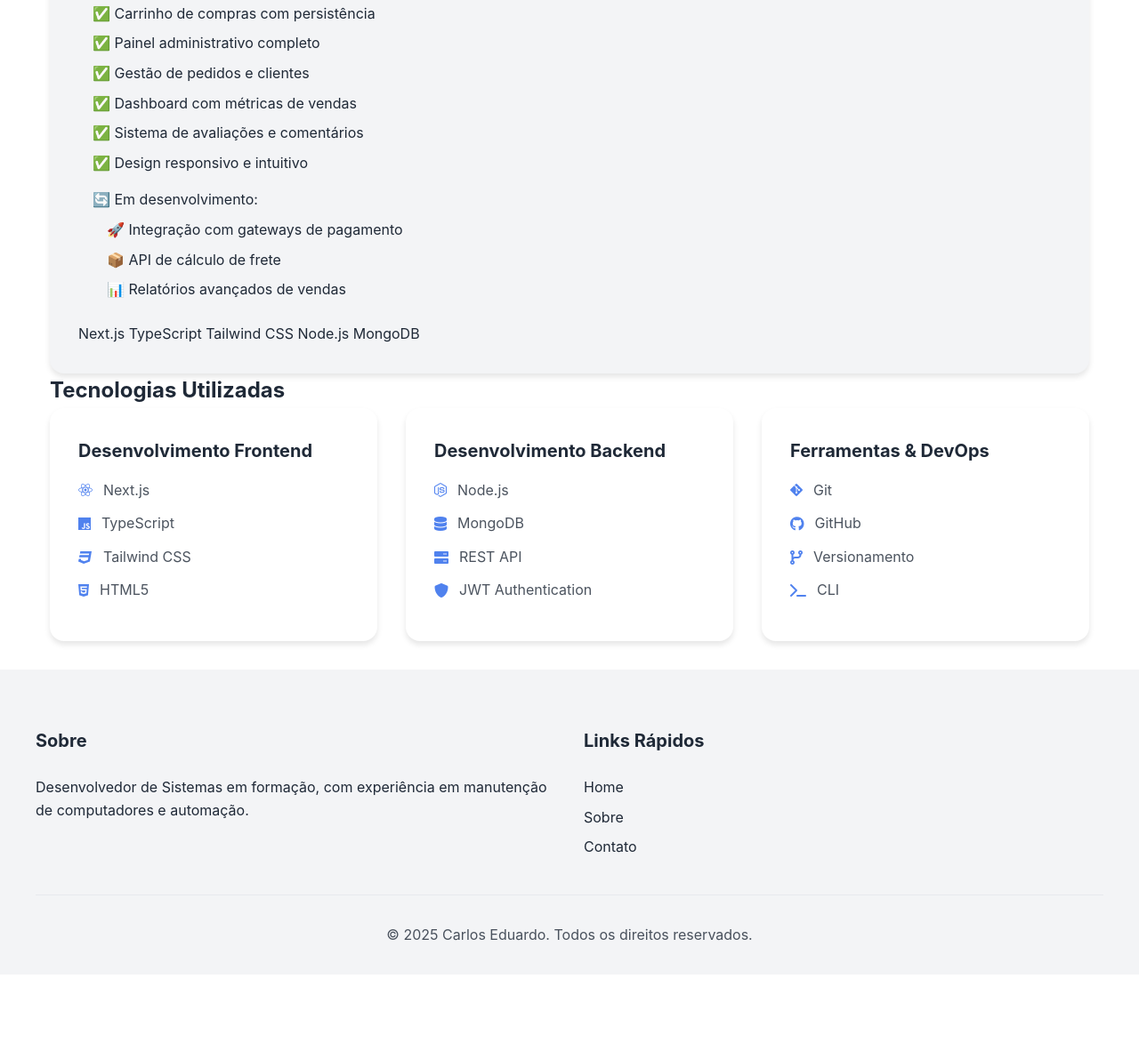
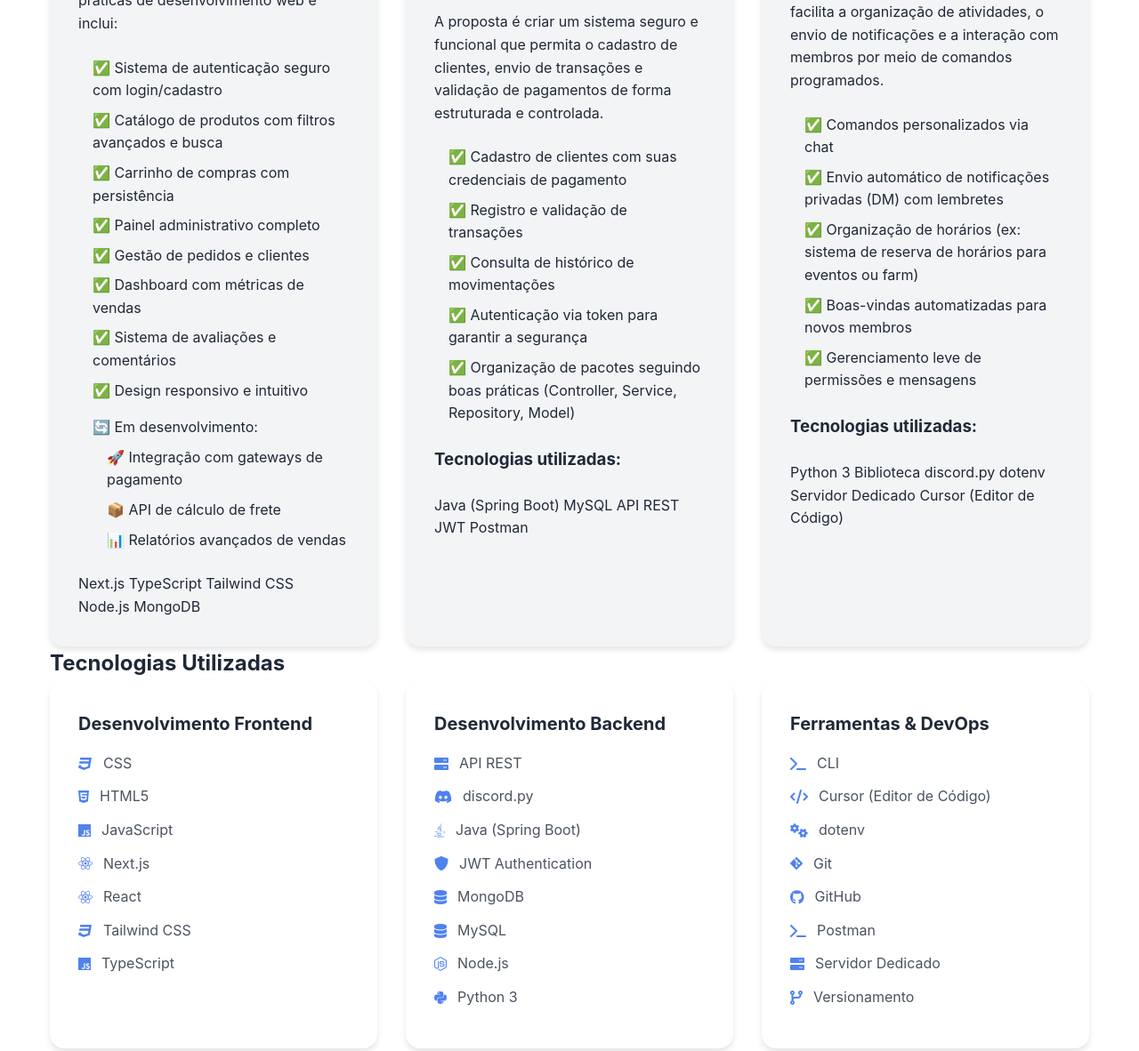
Before and after one commit to eduardocarloos1/Meu-Blog, a plain HTML site: page categorias.html in a window 1280 px wide. Shown: the part 442-1624 px from the top of the page at 89% size. Before the commit the page ends 1538 px from the top, so only its background shows below. Drawn offline with Linux system fonts and the light colour scheme; a script that the page names is missing.

Commit message:
feat: Atualiza projetos e tecnologias na página de categorias

```diff
--- a/categorias.html
+++ b/categorias.html
@@ -57,6 +57,47 @@
                         <span class="tech">MongoDB</span>
                     </div>
                 </div>
+                <div class="project-card" data-category="desenvolvimento" style="padding: 2rem;">
+                    <i class="fas fa-credit-card" style="font-size: 2rem; margin-bottom: 1rem;"></i>
+                    <h2 style="margin-bottom: 1.5rem;">Gateway de Pagamento</h2>
+                    <p style="margin-bottom: 1.5rem;">Este projeto foi desenvolvido com o objetivo de simular o funcionamento de um gateway de pagamentos, como os que vemos em plataformas de e-commerce ou sistemas financeiros.</p>
+                    <p style="margin-bottom: 1.5rem;">A proposta é criar um sistema seguro e funcional que permita o cadastro de clientes, envio de transações e validação de pagamentos de forma estruturada e controlada.</p>
+                    <div class="features-list" style="margin-left: 1rem; margin-bottom: 1.5rem;">
+                        <p style="margin-bottom: 0.5rem;">✅ Cadastro de clientes com suas credenciais de pagamento</p>
+                        <p style="margin-bottom: 0.5rem;">✅ Registro e validação de transações</p>
+                        <p style="margin-bottom: 0.5rem;">✅ Consulta de histórico de movimentações</p>
+                        <p style="margin-bottom: 0.5rem;">✅ Autenticação via token para garantir a segurança</p>
+                        <p style="margin-bottom: 0.5rem;">✅ Organização de pacotes seguindo boas práticas (Controller, Service, Repository, Model)</p>
+                    </div>
+                    <h3 style="margin-top: 1.5rem; margin-bottom: 1rem;">Tecnologias utilizadas:</h3>
+                    <div class="tech-stack" style="margin-top: 1.5rem;">
+                        <span class="tech">Java (Spring Boot)</span>
+                        <span class="tech">MySQL</span>
+                        <span class="tech">API REST</span>
+                        <span class="tech">JWT</span>
+                        <span class="tech">Postman</span>
+                    </div>
+                </div>
+                <div class="project-card" data-category="automação" style="padding: 2rem;">
+                    <i class="fab fa-discord" style="font-size: 2rem; margin-bottom: 1rem;"></i>
+                    <h2 style="margin-bottom: 1.5rem;">BOT – Automação para Discord</h2>
+                    <p style="margin-bottom: 1.5rem;">BOT é um bot desenvolvido para a plataforma Discord, com o objetivo de oferecer automação inteligente e personalizada para servidores. O bot facilita a organização de atividades, o envio de notificações e a interação com membros por meio de comandos programados.</p>
+                    <div class="features-list" style="margin-left: 1rem; margin-bottom: 1.5rem;">
+                        <p style="margin-bottom: 0.5rem;">✅ Comandos personalizados via chat</p>
+                        <p style="margin-bottom: 0.5rem;">✅ Envio automático de notificações privadas (DM) com lembretes</p>
+                        <p style="margin-bottom: 0.5rem;">✅ Organização de horários (ex: sistema de reserva de horários para eventos ou farm)</p>
+                        <p style="margin-bottom: 0.5rem;">✅ Boas-vindas automatizadas para novos membros</p>
+                        <p style="margin-bottom: 0.5rem;">✅ Gerenciamento leve de permissões e mensagens</p>
+                    </div>
+                    <h3 style="margin-top: 1.5rem; margin-bottom: 1rem;">Tecnologias utilizadas:</h3>
+                    <div class="tech-stack" style="margin-top: 1.5rem;">
+                        <span class="tech">Python 3</span>
+                        <span class="tech">Biblioteca discord.py</span>
+                        <span class="tech">dotenv</span>
+                        <span class="tech">Servidor Dedicado</span>
+                        <span class="tech">Cursor (Editor de Código)</span>
+                    </div>
+                </div>
             </div>
             <div class="skills-overview">
                 <h2>Tecnologias Utilizadas</h2>
@@ -64,28 +105,39 @@
                     <div class="skill-category">
                         <h3>Desenvolvimento Frontend</h3>
                         <ul>
+                            <li><i class="fab fa-css3"></i> CSS</li>
+                            <li><i class="fab fa-html5"></i> HTML5</li>
+                            <li><i class="fab fa-js"></i> JavaScript</li>
                             <li><i class="fab fa-react"></i> Next.js</li>
+                            <li><i class="fab fa-react"></i> React</li>
+                            <li><i class="fab fa-css3"></i> Tailwind CSS</li>
                             <li><i class="fab fa-js"></i> TypeScript</li>
-                            <li><i class="fab fa-css3"></i> Tailwind CSS</li>
-                            <li><i class="fab fa-html5"></i> HTML5</li>
                         </ul>
                     </div>
                     <div class="skill-category">
                         <h3>Desenvolvimento Backend</h3>
                         <ul>
+                            <li><i class="fas fa-server"></i> API REST</li>
+                            <li><i class="fab fa-discord"></i> discord.py</li>
+                            <li><i class="fab fa-java"></i> Java (Spring Boot)</li>
+                            <li><i class="fas fa-shield-alt"></i> JWT Authentication</li>
+                            <li><i class="fas fa-database"></i> MongoDB</li>
+                            <li><i class="fas fa-database"></i> MySQL</li>
                             <li><i class="fab fa-node-js"></i> Node.js</li>
-                            <li><i class="fas fa-database"></i> MongoDB</li>
-                            <li><i class="fas fa-server"></i> REST API</li>
-                            <li><i class="fas fa-shield-alt"></i> JWT Authentication</li>
+                            <li><i class="fab fa-python"></i> Python 3</li>
                         </ul>
                     </div>
                     <div class="skill-category">
                         <h3>Ferramentas & DevOps</h3>
                         <ul>
+                            <li><i class="fas fa-terminal"></i> CLI</li>
+                            <li><i class="fas fa-code"></i> Cursor (Editor de Código)</li>
+                            <li><i class="fas fa-cogs"></i> dotenv</li>
                             <li><i class="fab fa-git-alt"></i> Git</li>
                             <li><i class="fab fa-github"></i> GitHub</li>
+                            <li><i class="fas fa-terminal"></i> Postman</li>
+                            <li><i class="fas fa-server"></i> Servidor Dedicado</li>
                             <li><i class="fas fa-code-branch"></i> Versionamento</li>
-                            <li><i class="fas fa-terminal"></i> CLI</li>
                         </ul>
                     </div>
                 </div>
```
